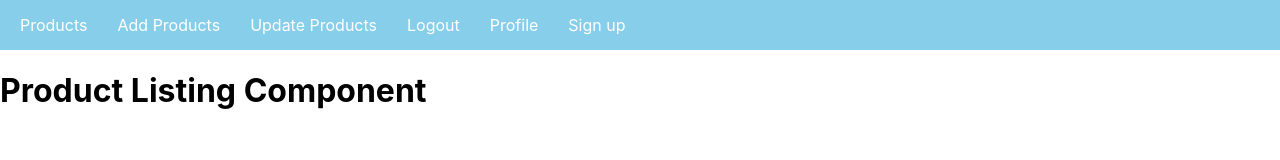
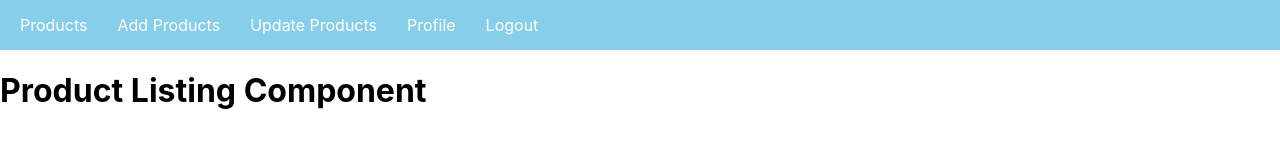
Before and after one commit to shersheryar/E-commerce-MERN-STACK, a React (Create React App) app in the folder frontend/: page / in a window 1280 px wide. Shown: the top 160 px of the page. Built offline with nearby package versions, Linux system fonts and the light colour scheme; sample sign-in values are in the browser's storage.

Commit message:
add private components added functionality to logout

```diff
--- a/frontend/src/App.js
+++ b/frontend/src/App.js
@@ -3,6 +3,7 @@
 import Signup from "./components/Signup";
 import { BrowserRouter, Routes, Route } from "react-router-dom";
 import "./App.css";
+import PrivateComponent from "./components/PrivateComponent";
 
 function App() {
   return (
@@ -10,11 +11,13 @@
       <BrowserRouter>
         <Nav />
         <Routes>
-          <Route path="/" element={<h1>Product Listing Component</h1>} />
-          <Route path="/add" element={<h1>Add Product Component</h1>} />
-          <Route path="/update" element={<h1>Update Product Component</h1>} />
-          <Route path="/logout" element={<h1>Logout Component</h1>} />
-          <Route path="/profile" element={<h1>Profile Component</h1>} />
+          <Route element={<PrivateComponent />}>
+            <Route path="/" element={<h1>Product Listing Component</h1>} />
+            <Route path="/add" element={<h1>Add Product Component</h1>} />
+            <Route path="/update" element={<h1>Update Product Component</h1>} />
+            <Route path="/logout" element={<h1>Logout Component</h1>} />
+            <Route path="/profile" element={<h1>Profile Component</h1>} />
+          </Route>
           <Route path="/signup" element={<Signup />} />
         </Routes>
       </BrowserRouter>
--- a/frontend/src/components/Nav.js
+++ b/frontend/src/components/Nav.js
@@ -1,6 +1,12 @@
 import React from "react";
-import { Link } from "react-router-dom";
+import { Link, useNavigate } from "react-router-dom";
 const Nav = () => {
+  const auth = localStorage.getItem("user");
+  const navigate = useNavigate();
+  const logout = () => {
+    localStorage.clear();
+    navigate("/signup");
+  };
   return (
     <div>
       <ul className="nav-bar">
@@ -14,13 +20,16 @@
           <Link to={"/update"}>Update Products</Link>
         </li>
         <li>
-          <Link to={"/logout"}>Logout</Link>
-        </li>
-        <li>
           <Link to={"/profile"}>Profile</Link>
         </li>
         <li>
-          <Link to={"/signup"}>Sign up</Link>
+          {auth ? (
+            <Link onClick={logout} to={"/signup"}>
+              Logout
+            </Link>
+          ) : (
+            <Link to={"/signup"}>Sign up</Link>
+          )}
         </li>
       </ul>
     </div>
--- /dev/null
+++ b/frontend/src/components/PrivateComponent.js
@@ -0,0 +1,10 @@
+import React from "react";
+import { Navigate, Outlet } from "react-router-dom";
+
+const PrivateComponent = () => {
+  const auth = localStorage.getItem("user");
+
+  return auth ? <Outlet /> : <Navigate to="/signup" />;
+};
+
+export default PrivateComponent;
--- a/frontend/src/components/Signup.js
+++ b/frontend/src/components/Signup.js
@@ -1,10 +1,19 @@
-import React, { useState } from "react";
+import React, { useEffect, useState } from "react";
 import { useNavigate } from "react-router-dom";
+
 const Signup = () => {
   const [name, setName] = useState("");
   const [email, setEmail] = useState("");
   const [password, setPassword] = useState("");
   const navigate = useNavigate();
+
+  useEffect(() => {
+    const auth = localStorage.getItem("user");
+    if (auth) {
+      navigate("/");
+    }
+  });
+
   const getData = async () => {
     let result = await fetch("http://localhost:5005/signup", {
       method: "post",
@@ -14,6 +23,7 @@
       },
     });
     result = await result.json();
+    localStorage.setItem("user", JSON.stringify(result));
     console.log(result);
     if (result) {
       navigate("/");
```
